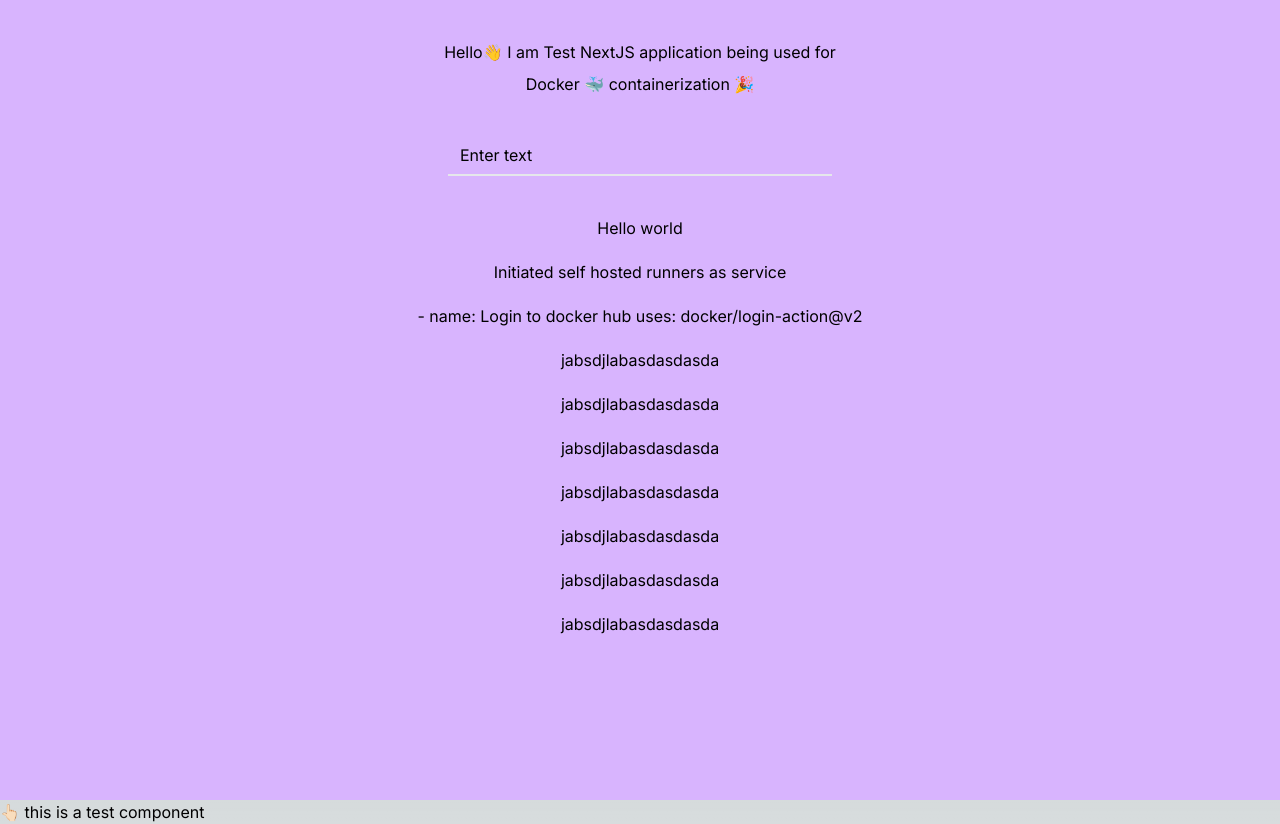
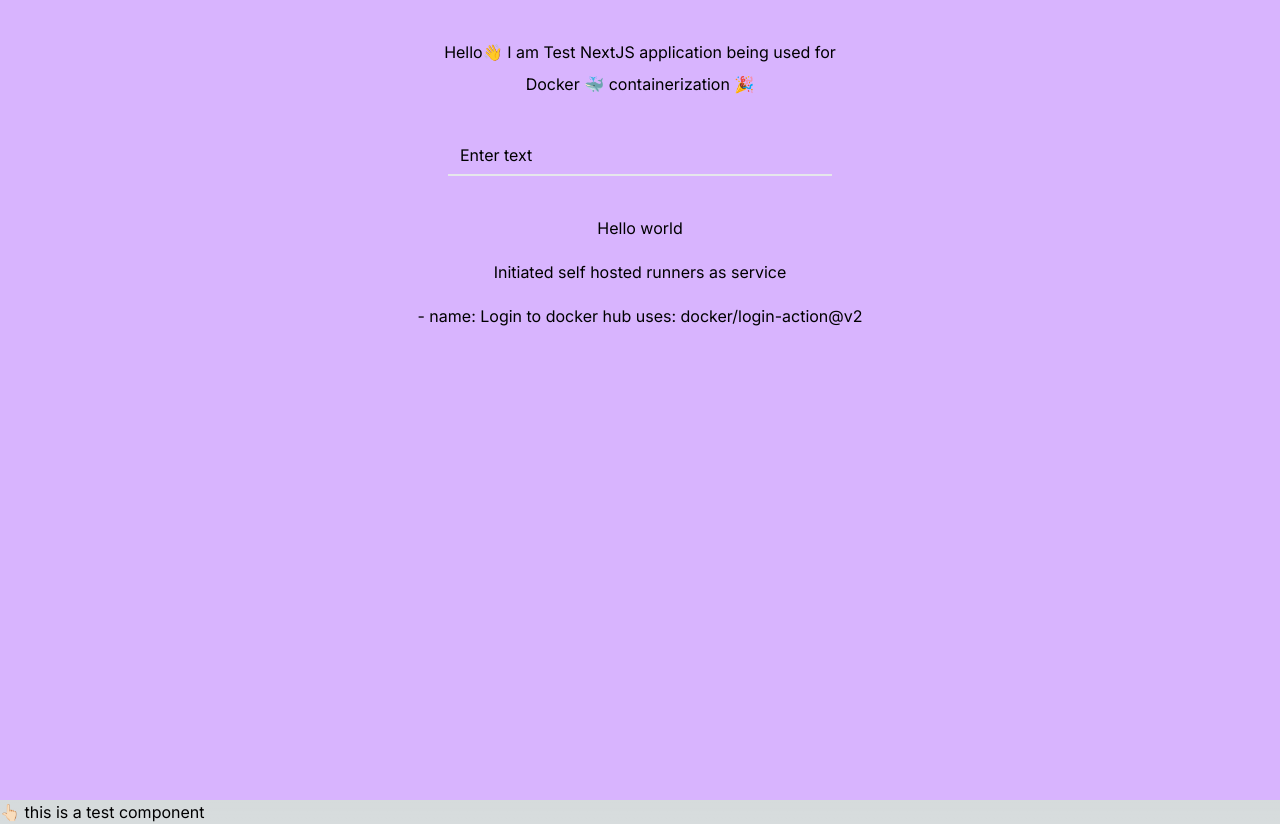
Before and after one commit to chirag1718/docker-sample, a Next.js app: page / in a window 1280 px wide. Built offline with nearby package versions, Linux system fonts and the light colour scheme.

Commit message:
run actions

```diff
--- a/src/app/components/Test.tsx
+++ b/src/app/components/Test.tsx
@@ -23,13 +23,6 @@ const Test = () => {
       <p>Hello world</p>
       <p>Initiated self hosted runners as service</p>
       <p> - name: Login to docker hub uses: docker/login-action@v2</p>
-      <p>jabsdjlabasdasdasda</p>
-      <p>jabsdjlabasdasdasda</p>
-      <p>jabsdjlabasdasdasda</p>
-      <p>jabsdjlabasdasdasda</p>
-      <p>jabsdjlabasdasdasda</p>
-      <p>jabsdjlabasdasdasda</p>
-      <p>jabsdjlabasdasdasda</p>
     </div>
   );
 };
```
